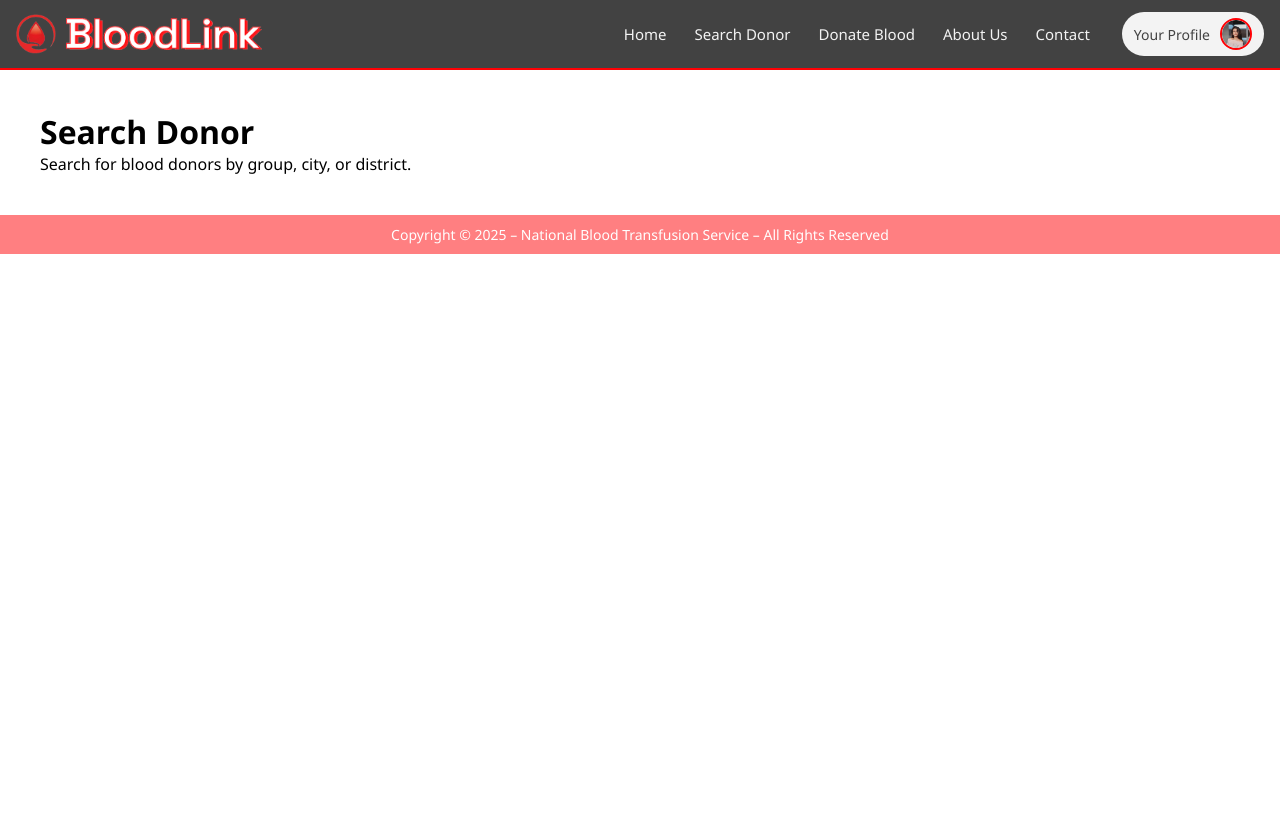
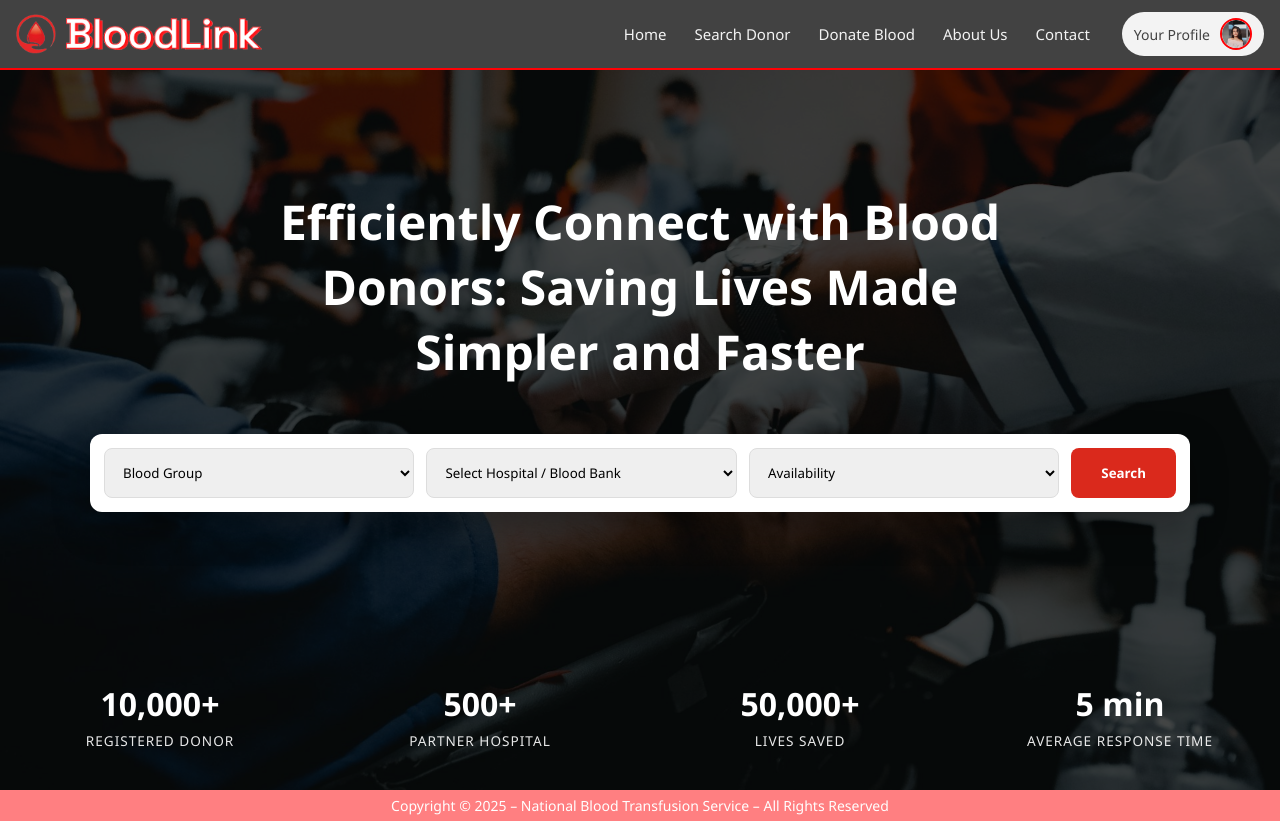
Before and after one commit to Achira-menath/blood-donation-management-system, a React (Create React App) app: page /blood-donation-management-system/search in a window 1280 px wide. Before the commit the page ends 800 px from the top, so only its background shows below. Built offline with nearby package versions, Linux system fonts and the light colour scheme.

Commit message:
ccreate search doner page and some  edits

```diff
--- a/src/Pages/Profile/Edit-profile.css
+++ b/src/Pages/Profile/Edit-profile.css
@@ -1,6 +1,6 @@
 /* ================= PAGE ================= */
 .edit-page {
-  min-height: 96vh;
+  min-height: 100vh;
   padding: 20px 48px;
   background-color: #f9f9f9;
   background-size: 80%;
--- a/src/Pages/Profile/View-profile.css
+++ b/src/Pages/Profile/View-profile.css
@@ -1,7 +1,7 @@
 .profile-page {
   background-color: #f9f9f9;   /* ← change this color */
   background-image: url("../../assets/Vbg.png");
-  min-height: 96vh;
+  min-height: 100vh;
   background-size: 80%;
   background-position: center;
   background-repeat: no-repeat;
@@ -140,7 +140,7 @@
   position: absolute;
   right: 210px;
   bottom: 28px;
-  width: 50px;
+  width: 40px;
   z-index: 3;
 }
 
@@ -151,99 +151,3 @@
   width: 150px;
   z-index: 3;
 }
- /* ================= MOBILE RESPONSIVE ================= */
-@media (max-width: 768px) {
-
-  /* PAGE */
-  .profile-page {
-    padding: 16px;
-    background-size: 120%;
-    min-height: auto;
-  }
-
-  /* HEADER */
-  .profile-header {
-    flex-direction: column;
-    gap: 12px;
-  }
-
-  .header-buttons {
-    width: 100%;
-    justify-content: flex-start;
-    flex-wrap: wrap;
-  }
-
-  .outline-btn {
-    font-size: 12px;
-    padding: 7px 18px;
-  }
-
-  /* PROFILE WRAPPER */
-  .profile-wrapper {
-    margin-top: 80px;
-    padding: 0 10px;
-  }
-
-  /* USER INFO */
-  .user-info {
-    position: static;
-    justify-content: center;
-    margin-bottom: 16px;
-    text-align: center;
-  }
-
-  .user-info img {
-    width: 60px;
-    height: 60px;
-  }
-
-  .user-info h3 {
-    font-size: 14px;
-  }
-
-  /* CARD */
-  .profile-card {
-    width: 100%;
-    padding: 20px;
-    border-radius: 14px;
-  }
-
-  .profile-card h2 {
-    font-size: 15px;
-  }
-
-  .profile-card table {
-    font-size: 12px;
-  }
-
-  .profile-card tr {
-    display: flex;
-    flex-direction: column;
-    padding: 8px 0;
-    border-bottom: 1px solid #e5e7eb;
-  }
-
-  .profile-card td {
-    border-bottom: none;
-    padding: 4px 0;
-  }
-
-  .profile-card td:first-child {
-    width: 100%;
-    font-weight: 600;
-    color: #111827;
-  }
-
-  /* LOGOS */
-  .logo {
-    right: 16px;
-    bottom: 16px;
-    width: 40px;
-  }
-
-  .bloodlink {
-    right: 16px;
-    bottom: 60px;
-    width: 110px;
-  }
-}
--- /dev/null
+++ b/src/Pages/Search-doner/Search-doner.css
@@ -0,0 +1,107 @@
+.search-hero {
+  position: relative;
+  min-height: calc(100vh - 80px); /* header height compensation */
+  background-size: cover;
+  background-position: center;
+  display: flex;
+  flex-direction: column;
+  justify-content: space-between;
+}
+
+.search-hero-overlay {
+  position: absolute;
+  inset: 0;
+  background: rgba(0, 0, 0, 0.72);
+  z-index: 1;
+}
+
+/* HERO CONTENT */
+.search-hero-content {
+  position: relative;
+  z-index: 2;
+  padding-top: 120px;
+  text-align: center;
+}
+
+.search-hero-title {
+  color: #fff;
+  font-size: 3rem;
+  font-weight: 700;
+  line-height: 1.35;
+  margin-bottom: 50px;
+}
+
+/* SEARCH BAR */
+.search-bar {
+  background: #ffffff;
+  border-radius: 12px;
+  padding: 14px;
+  display: flex;
+  gap: 12px;
+  max-width: 1100px;
+  margin: 0 auto;
+  box-shadow: 0 15px 35px rgba(0, 0, 0, 0.35);
+}
+
+.search-bar select {
+  flex: 1;
+  height: 50px;
+  border-radius: 8px;
+  border: 1px solid #ddd;
+  padding: 0 14px;
+  font-weight: 500;
+}
+
+.search-bar button {
+  background: #da291c;
+  color: white;
+  border: none;
+  border-radius: 8px;
+  padding: 0 30px;
+  font-weight: 600;
+  cursor: pointer;
+}
+
+.search-bar button:hover {
+  background: #c42016;
+}
+
+/* STATS */
+.search-stats {
+  position: relative;
+  z-index: 2;
+  display: grid;
+  grid-template-columns: repeat(4, 1fr);
+  text-align: center;
+  color: white;
+  padding-bottom: 40px;
+}
+
+.search-stats h3 {
+  font-size: 2rem;
+  font-weight: 700;
+  margin-bottom: 6px;
+}
+
+.search-stats p {
+  font-size: 0.85rem;
+  text-transform: uppercase;
+  opacity: 0.9;
+  letter-spacing: 1px;
+}
+
+/* RESPONSIVE */
+@media (max-width: 992px) {
+  .search-bar {
+    flex-direction: column;
+  }
+
+  .search-hero-title {
+    font-size: 2rem;
+  }
+
+  .search-stats {
+    grid-template-columns: repeat(2, 1fr);
+    row-gap: 20px;
+  }
+}
--- a/src/Pages/Search-doner/Search-doner.jsx
+++ b/src/Pages/Search-doner/Search-doner.jsx
@@ -1,15 +1,90 @@
-import React from "react";
+import React, { useState } from "react";
 import HeaderMain from "../../components/HeaderMain";
 import Footer from "../../components/Footer";
+import "./Search-doner.css";
+import heroBg from "../../assets/Searchdoner.jpg";
 
 export default function SearchDonor() {
+  const [bloodGroup, setBloodGroup] = useState("");
+  const [, setHospital] = useState("");
+  const [, setAvailability] = useState("");
+  const [loading, setLoading] = useState(false);
+
+  const performSearch = () => {
+    setLoading(true);
+    setTimeout(() => setLoading(false), 1200);
+  };
+
   return (
     <>
       <HeaderMain />
-      <div style={{ padding: "40px" }}>
-        <h1>Search Donor</h1>
-        <p>Search for blood donors by group, city, or district.</p>
-      </div>
+
+      {/* HERO */}
+      <section
+        className="search-hero"
+        style={{ backgroundImage: `url(${heroBg})` }}
+      >
+        <div className="search-hero-overlay"></div>
+
+        <div className="search-hero-content container">
+          <h1 className="search-hero-title">
+            Efficiently Connect with Blood<br />
+            Donors: Saving Lives Made<br />
+            Simpler and Faster
+          </h1>
+
+          {/* SEARCH BAR */}
+          <div className="search-bar">
+            <select
+              value={bloodGroup}
+              onChange={(e) => setBloodGroup(e.target.value)}
+            >
+              <option value="">Blood Group</option>
+              <option>A+</option>
+              <option>B+</option>
+              <option>O+</option>
+              <option>AB+</option>
+            </select>
+
+            <select onChange={(e) => setHospital(e.target.value)}>
+              <option value="">Select Hospital / Blood Bank</option>
+              <option>City General Hospital</option>
+              <option>Red Cross Center</option>
+            </select>
+
+            <select onChange={(e) => setAvailability(e.target.value)}>
+              <option value="">Availability</option>
+              <option>Immediate</option>
+              <option>Scheduled</option>
+            </select>
+
+            <button onClick={performSearch}>
+              {loading ? "Searching..." : "Search"}
+            </button>
+          </div>
+        </div>
+
+        {/* STATS */}
+        <div className="search-stats container">
+          <div>
+            <h3>10,000+</h3>
+            <p>Registered Donor</p>
+          </div>
+          <div>
+            <h3>500+</h3>
+            <p>Partner Hospital</p>
+          </div>
+          <div>
+            <h3>50,000+</h3>
+            <p>Lives Saved</p>
+          </div>
+          <div>
+            <h3>5 min</h3>
+            <p>Average Response Time</p>
+          </div>
+        </div>
+      </section>
+
       <Footer bgColor="#FF0105" opacity={0.5} />
     </>
   );
--- a/src/components/Footer.jsx
+++ b/src/components/Footer.jsx
@@ -18,7 +18,7 @@ const Footer = ({
           backgroundColor: bgColor,
           opacity: opacity,
           color: "white",              // ✅ white text
-          padding: "10px 0",           // give some vertical room for the text
+          padding: "6px 0",           // give some vertical room for the text
           display: "flex",             // ✅ center text
           alignItems: "center",         // vertical center
           justifyContent: "center",     // horizontal center
```
Also changed, not shown: src/assets/Searchdoner.jpg (added).
